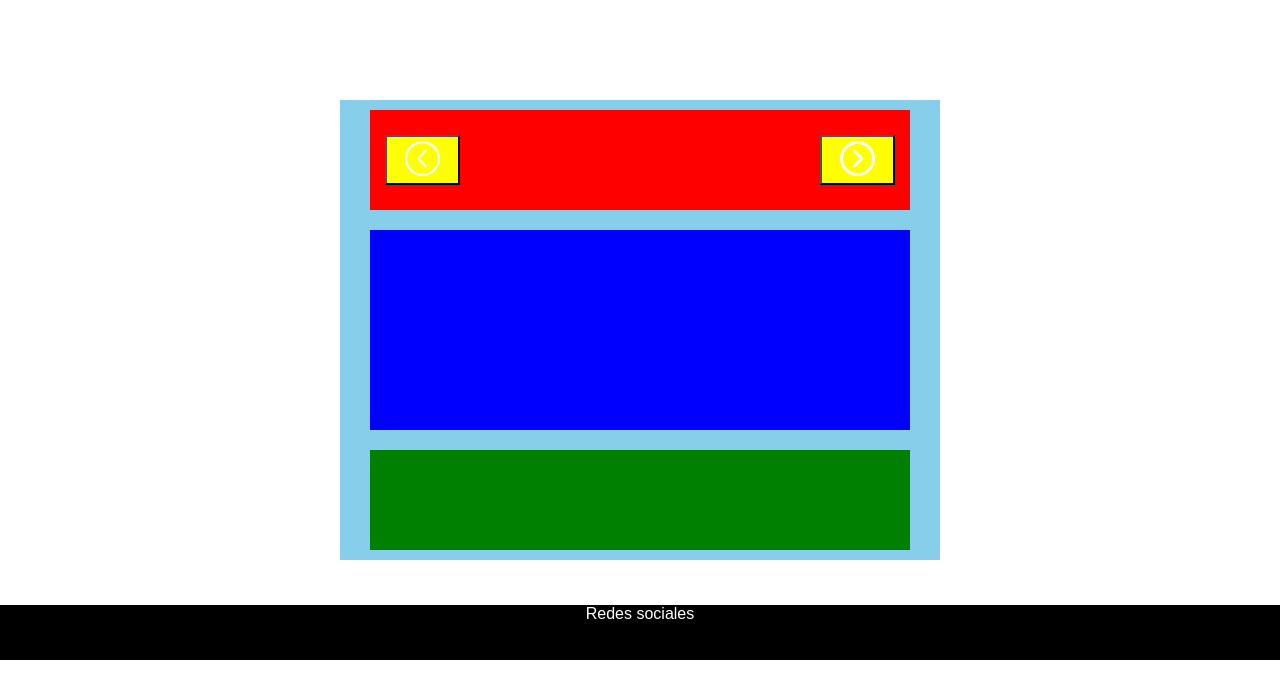
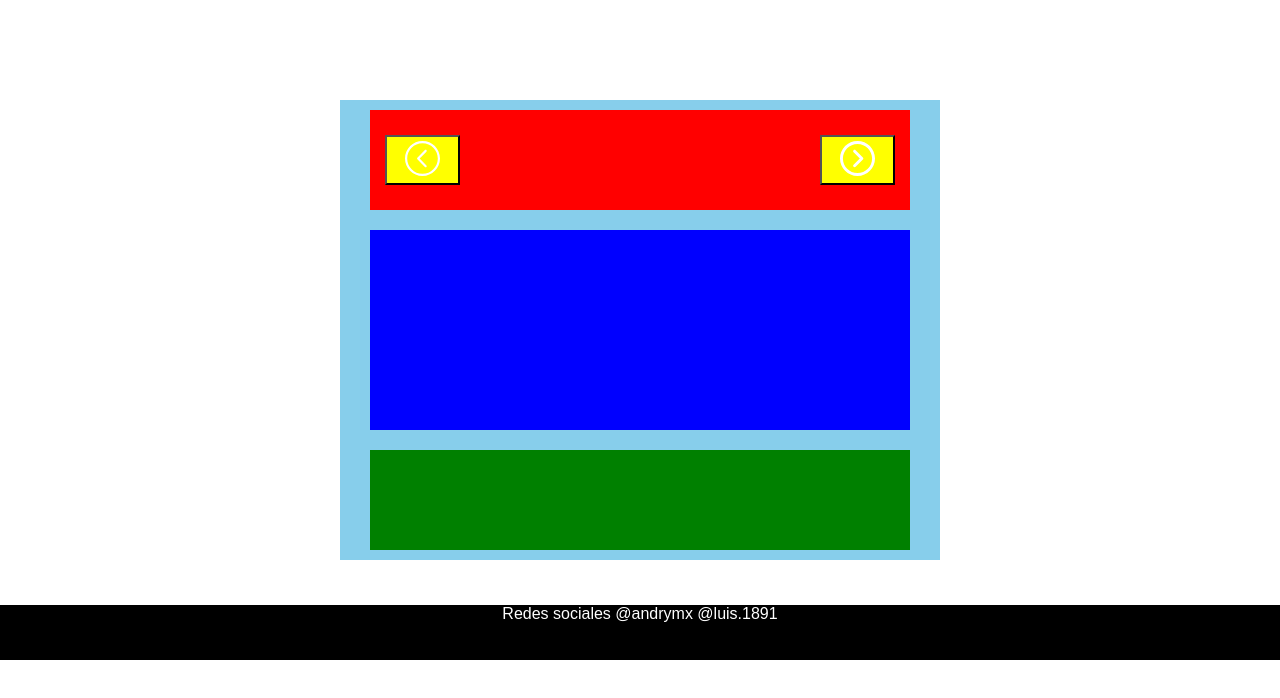
Before and after one commit to MarcoMazariegos/TransicionDeImagenes, a plain HTML site: page index.html in a window 1280 px wide. Drawn offline with Linux system fonts and the light colour scheme; a web font is replaced by a local one.

Commit message:
Se agregaron los arrobas de los desarrolladores

```diff
--- a/index.html
+++ b/index.html
@@ -40,6 +40,8 @@
     </div>
     <footer>
       Redes sociales
+      @andrymx
+      @luis.1891
     </footer>
   </body>
 </html>
```
